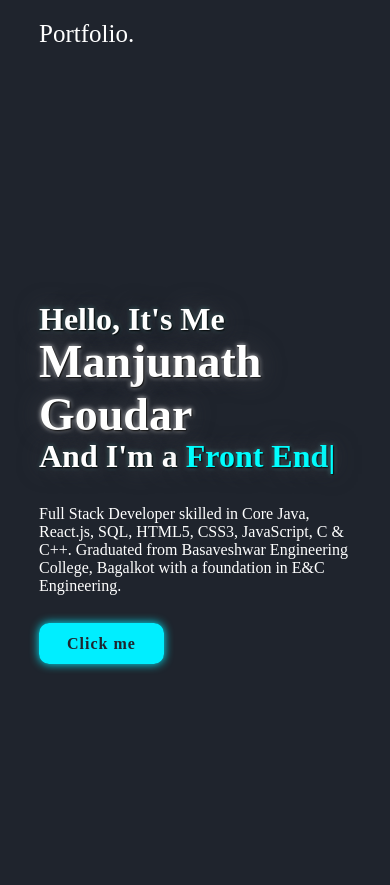
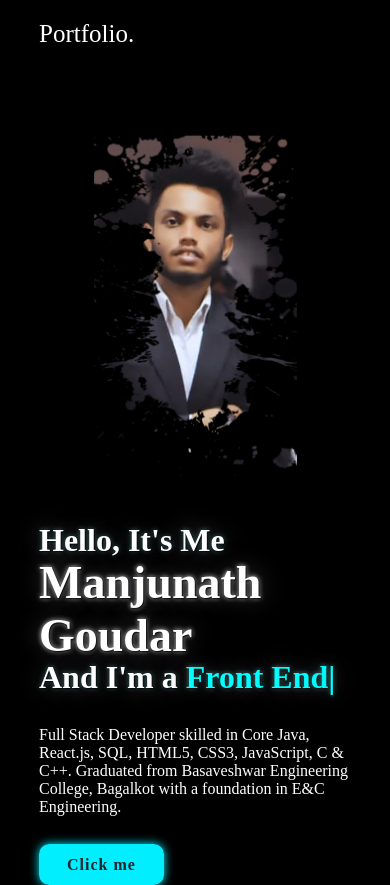
Before and after one commit to ManjunathGoudar404/FirstPage, a plain HTML site: page index.html in a window 390 px wide. Before the commit the page ends 844 px from the top, so only its background shows below. Drawn offline with nearby package versions, Linux system fonts and the light colour scheme.

Commit message:
Add files via upload

```diff
--- a/index.html
+++ b/index.html
@@ -22,9 +22,9 @@
             <a href="https://manjunathgoudar404.github.io/Home-Page/"  onclick="textToAudio()" target="_blank" class="btn">Click me</a>
 
         </div>
-    <div class="home-img">
-        <img src="img/file.png" alt="">
-    </div>
+        <div class="image-mask">
+
+        </div>
     </section>
     <!-- <script src="https://unpkg.com/typed.js@2.1.0/dist/typed.umd.js"></script> -->
     <script src="https://cdn.jsdelivr.net/npm/typed.js@2.0.12"></script>
--- a/style.css
+++ b/style.css
@@ -5,7 +5,7 @@
 
 }
 body{
-    background-color: #1f242d;
+    background-color: #000000;
 }
 .header{
     position: fixed;
@@ -98,6 +98,29 @@ body{
 
 }
 
+.image-mask {
+    width: 70vw;
+    height: 50vh;
+    background-image: url('img/pic.jpg');
+    background-size: cover;
+    background-position: center;
+
+
+    mask-repeat: no-repeat;
+    mask-position: center;
+
+
+    -webkit-mask-image: url('img/img1.png'); /* For WebKit-based browsers */
+    -webkit-mask-size: contain;
+    -webkit-mask-repeat: no-repeat;
+    -webkit-mask-position: center;
+
+    background-color: #030009fa;
+    cursor: pointer;
+    filter: drop-shadow(2px 2px 20px cyan);
+    text-shadow: 1px 1px 2px black, 0 0 25px rgb(224, 224, 235), 0 0 5px cyan;
+}
+
 /* Animation */
 /* animation: slideright 3s ease forwards; */
 @keyframes slideleft{
@@ -150,3 +173,17 @@ body{
         opacity: 1;
     }
 }
+@media screen and (max-width: 750px) {
+
+    .home{
+        position: relative;
+        width: 100%;
+        height: 100vh;
+        display: flex;
+        justify-content: center;
+        align-items: center;
+        flex-wrap: wrap-reverse;
+        flex-direction: row-reverse;
+        padding: 70px 10% 0;
+    }
+}
```
Also changed, not shown: img/img1.png (added), img/pic.jpg (added).
